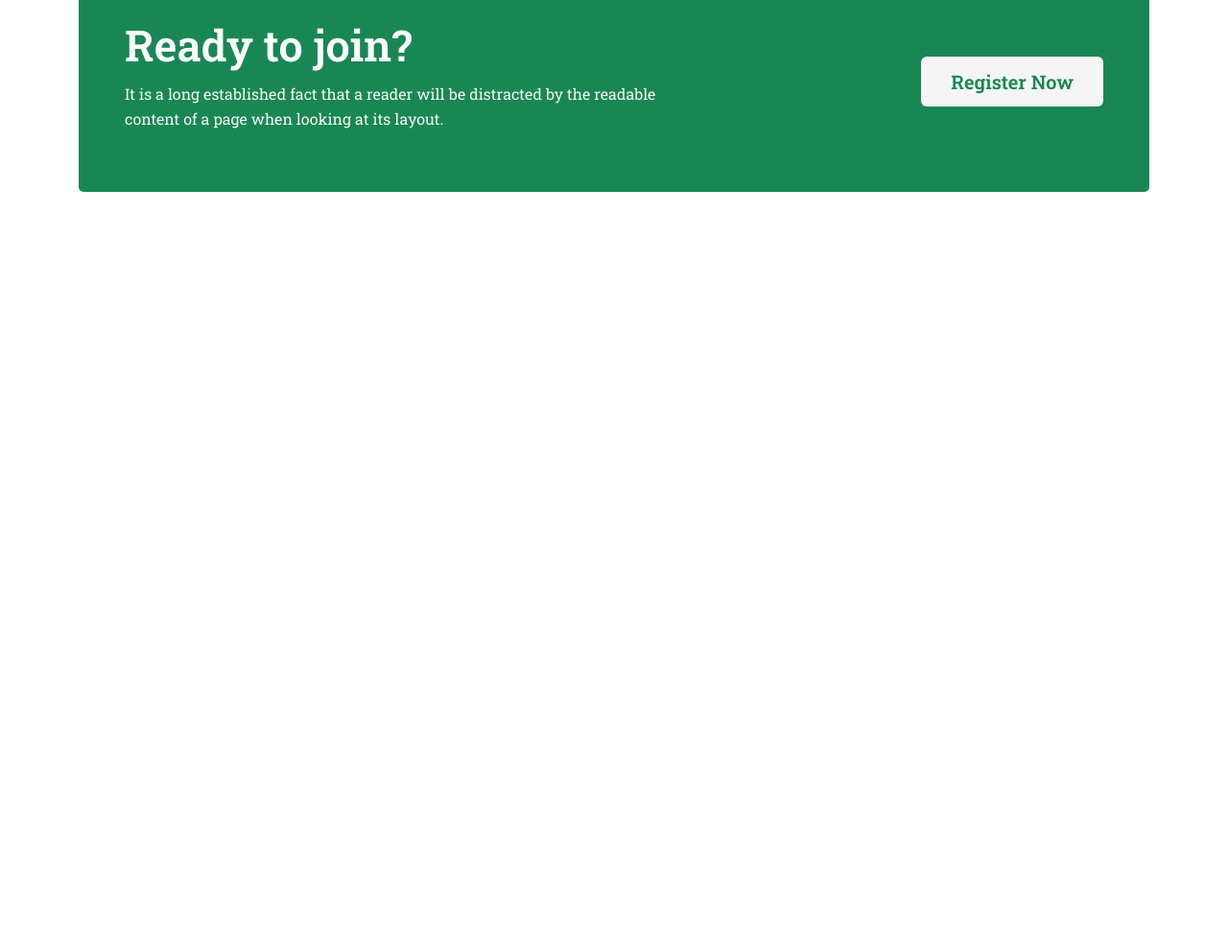
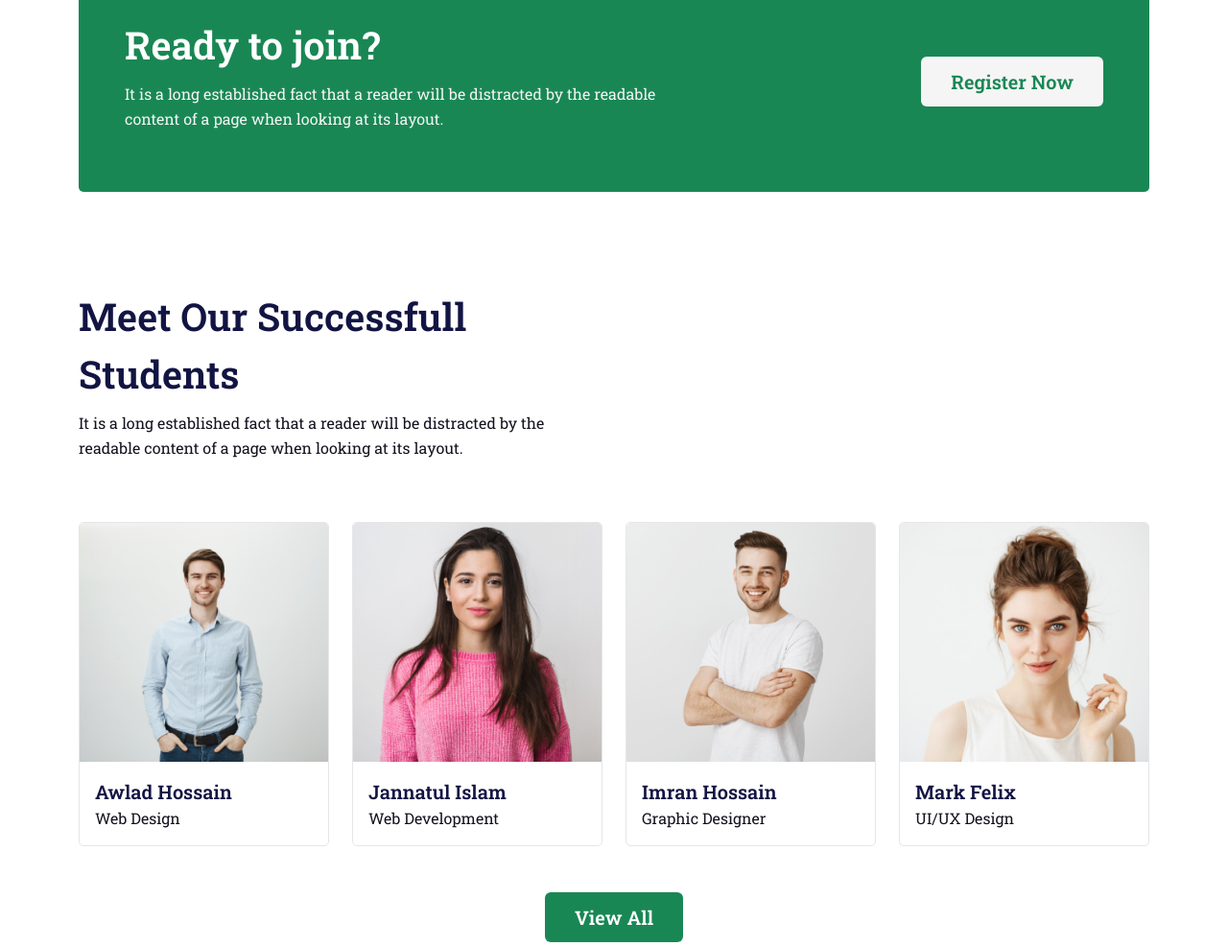
Before and after one commit to mairoky/skillsUp-edTech-Website, a plain HTML site: page index.html in a window 1280 px wide. Shown: the part 1813-2799 px from the top of the page at 96% size. Before the commit the page ends 2113 px from the top, so only its background shows below. Drawn offline with nearby package versions, Linux system fonts and the light colour scheme.

Commit message:
student section added

```diff
--- a/css/style.css
+++ b/css/style.css
@@ -82,6 +82,7 @@ header {
     font-weight: 600;
     font-size: 60px;
     line-height: 80px;
+    color: #fff;
 }
 
 .banner-caption p {
@@ -99,7 +100,7 @@ header {
 
 .section-heading h1 {
     font-weight: 600;
-    font-size: 45px;
+    font-size: 40px;
     line-height: 60px;
 }
 
@@ -161,3 +162,22 @@ header {
 }
 
 /* Register CTA End*/
+
+/* Student */
+#student {
+    margin-bottom: 100px;
+}
+
+.student-info {
+    border: 1px solid #e6e6e6;
+    border-radius: 5px;
+}
+
+.student-name {
+    font-weight: 600;
+    font-size: 20px;
+    line-height: 30px;
+    margin: 0;
+}
+
+/* Student End*/
--- a/index.html
+++ b/index.html
@@ -347,6 +347,79 @@
             </div>
         </section>
         <!-- Register CTA End -->
+        <!-- Student -->
+        <section id="student">
+            <div class="container">
+                <div class="row mb-5">
+                    <div class="col-lg-6">
+                        <div class="section-heading">
+                            <h1>Meet Our Successfull Students</h1>
+                            <p>It is a long established fact that a reader will be distracted by the readable content of
+                                a page when looking at its layout.</p>
+                        </div>
+                    </div>
+                </div>
+                <div class="row">
+                    <!-- student item -->
+                    <div class="col-lg-3">
+                        <div class="student-info">
+                            <div>
+                                <img class="d-block img-fluid" src="images/student/student-1.png" alt="">
+                            </div>
+                            <div class="p-3">
+                                <h4 class="student-name">Awlad Hossain</h4>
+                                <p class="student-des m-0">Web Design</p>
+                            </div>
+                        </div>
+                    </div>
+                    <!-- student item end-->
+                    <!-- student item -->
+                    <div class="col-lg-3">
+                        <div class="student-info">
+                            <div>
+                                <img class="d-block img-fluid" src="images/student/student-2.png" alt="">
+                            </div>
+                            <div class="p-3">
+                                <h4 class="student-name">Jannatul Islam</h4>
+                                <p class="student-des m-0">Web Development</p>
+                            </div>
+                        </div>
+                    </div>
+                    <!-- student item end-->
+                    <!-- student item -->
+                    <div class="col-lg-3">
+                        <div class="student-info">
+                            <div>
+                                <img class="d-block img-fluid" src="images/student/student-3.png" alt="">
+                            </div>
+                            <div class="p-3">
+                                <h4 class="student-name">Imran Hossain</h4>
+                                <p class="student-des m-0">Graphic Designer</p>
+                            </div>
+                        </div>
+                    </div>
+                    <!-- student item end-->
+                    <!-- student item -->
+                    <div class="col-lg-3">
+                        <div class="student-info">
+                            <div>
+                                <img class="d-block img-fluid" src="images/student/student-4.png" alt="">
+                            </div>
+                            <div class="p-3">
+                                <h4 class="student-name">Mark Felix</h4>
+                                <p class="student-des m-0">UI/UX Design</p>
+                            </div>
+                        </div>
+                    </div>
+                    <!-- student item end-->
+                </div>
+                <div class="more-btn text-center mt-5">
+                    <a class="btn btn-general" href="">View All</a>
+                </div>
+            </div>
+        </section>
+        <!-- Student End-->
+
     </main>
 
     <!-- Bootstrap JS -->
```
